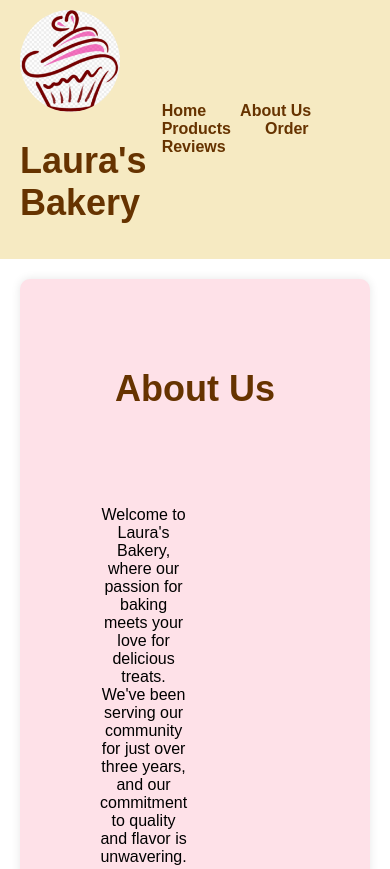
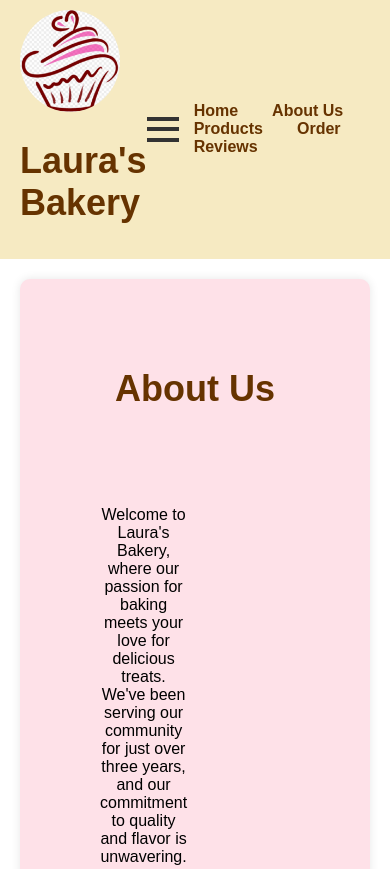
Before and after one commit to lauraen03/lauraen03.github.io, a website: page projects/about.html in a window 390 px wide. Shown: the top 869 px of the page. Drawn offline with Linux system fonts and the light colour scheme.

Commit message:
worked on project

```diff
--- a/projects/about.css
+++ b/projects/about.css
@@ -288,3 +288,28 @@ body, ul, li {
     width: 100%;
     height: 100%;
 }
+
+.hamburger {
+    display: none;
+    flex-direction: column;
+    justify-content: space-around;
+    width: 2rem;
+    height: 2rem;
+    cursor: pointer;
+}
+
+.hamburger div {
+    width: 2rem;
+    height: 0.25rem;
+    background-color: #333;
+}
+
+@media (max-width: 768px) {
+    .hamburger {
+        display: flex;
+    }
+
+    .navbar{
+        flex-direction:column;
+    }
+}
--- a/projects/about.html
+++ b/projects/about.html
@@ -15,6 +15,11 @@
         <div class="logo">
             <a href="home.html"><img src="cupcake-logo.jpg" alt="Laura's Bakery Logo"></a>
             <h1 class="name">Laura's Bakery</h1>
+        </div>
+        <div class="hamburger">
+            <div></div>
+            <div></div>
+            <div></div>
         </div>
         <nav class="navbar">
             <a href="home.html">Home</a>
@@ -71,6 +76,7 @@
     <footer class="footer">
         <!-- Your footer content -->
     </footer>
+    <script src="script.js"></script>
 </body>
 
 </html>
--- a/projects/order.css
+++ b/projects/order.css
@@ -169,10 +169,31 @@ input[type="submit"]:hover {
     font-size: 16px;
     color: #663300;
 }
+.hamburger {
+    display: none;
+    flex-direction: column;
+    justify-content: space-around;
+    width: 2rem;
+    height: 2rem;
+    cursor: pointer;
+}
+
+.hamburger div {
+    width: 2rem;
+    height: 0.25rem;
+    background-color: #333;
+}
 
 
 @media screen and (max-width: 768px) {
     .container {
         grid-template-columns: 1fr;
     }
+    .hamburger {
+        display: flex;
+    }
+
+    .navbar{
+        flex-direction:column;
+    }
 }
--- a/projects/products.css
+++ b/projects/products.css
@@ -139,3 +139,28 @@ h3{
     box-shadow: 0 0 10px rgba(0, 0, 0, 0.2);
 
 }
+
+.hamburger {
+    display: none;
+    flex-direction: column;
+    justify-content: space-around;
+    width: 2rem;
+    height: 2rem;
+    cursor: pointer;
+}
+
+.hamburger div {
+    width: 2rem;
+    height: 0.25rem;
+    background-color: #333;
+}
+
+@media (max-width: 768px) {
+    .hamburger {
+        display: flex;
+    }
+
+    .navbar{
+        flex-direction:column;
+    }
+}
--- a/projects/review.css
+++ b/projects/review.css
@@ -95,3 +95,27 @@ button[type="submit"]:hover {
     padding: 10px;
     border-radius: 5px;
 }
+.hamburger {
+    display: none;
+    flex-direction: column;
+    justify-content: space-around;
+    width: 2rem;
+    height: 2rem;
+    cursor: pointer;
+}
+
+.hamburger div {
+    width: 2rem;
+    height: 0.25rem;
+    background-color: #333;
+}
+
+@media (max-width: 768px) {
+    .hamburger {
+        display: flex;
+    }
+
+    .navbar{
+        flex-direction:column;
+    }
+}
```
Also changed, not shown: projects/order.html (+6 -0 lines), projects/products.html (+5 -0 lines), projects/review.html (+5 -0 lines).
